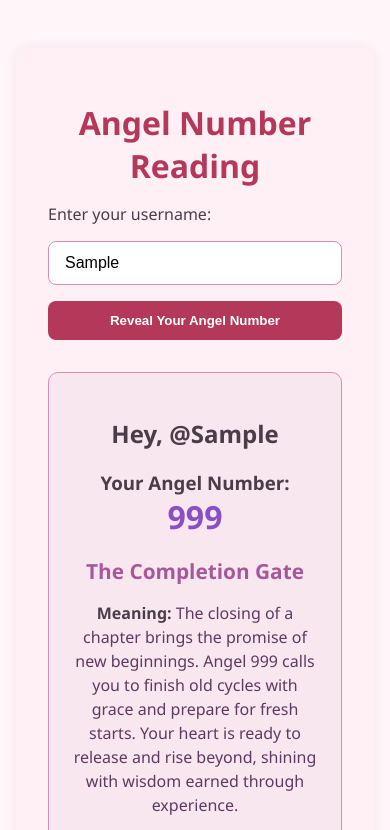
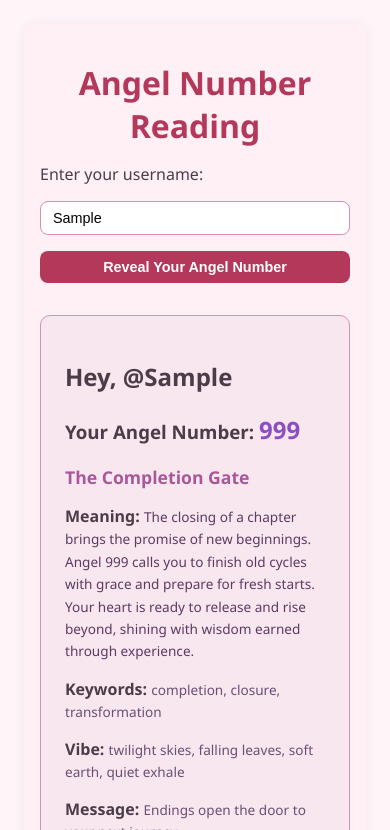
Before and after one commit to 307temporaryredirect/angelroom, a website: page public/index.html in a window 390 px wide. Both pictures are taken after typing "Sample" into the empty fields and a click on the button "Reveal Your Angel Number". Shown: the top 830 px of the page. Drawn offline with nearby package versions, Linux system fonts and the light colour scheme.

Commit message:
Update style.css

```diff
--- a/public/style.css
+++ b/public/style.css
@@ -57,7 +57,13 @@ button:hover {
   padding: 1.5rem;
   border-radius: 10px;
   border: 1px solid #d98eb8;
-  text-align: center;
+  text-align: left; /* diubah dari center ke left */
+}
+
+#result h2,
+#result h3,
+#result p {
+  text-align: left; /* pastikan semua heading dan paragraf juga rata kiri */
 }
 
 .username-display {
@@ -128,3 +134,27 @@ button:hover {
 .follow-links a:hover {
   text-decoration: underline;
 }
+
+/* Responsive untuk tampilan mobile */
+@media (max-width: 480px) {
+  body {
+    padding: 0.5rem;
+  }
+  .container {
+    padding: 1rem;
+    margin: 1rem;
+  }
+  input[type="text"], button {
+    font-size: 0.9rem;
+    padding: 0.5rem 0.75rem;
+  }
+  #angelNumber {
+    font-size: 1.5rem;
+  }
+  #angelTitle {
+    font-size: 1.1rem;
+  }
+  #angelMeaning, #angelKeywords, #angelVibe, #angelMessage {
+    font-size: 0.85rem;
+  }
+}
```
